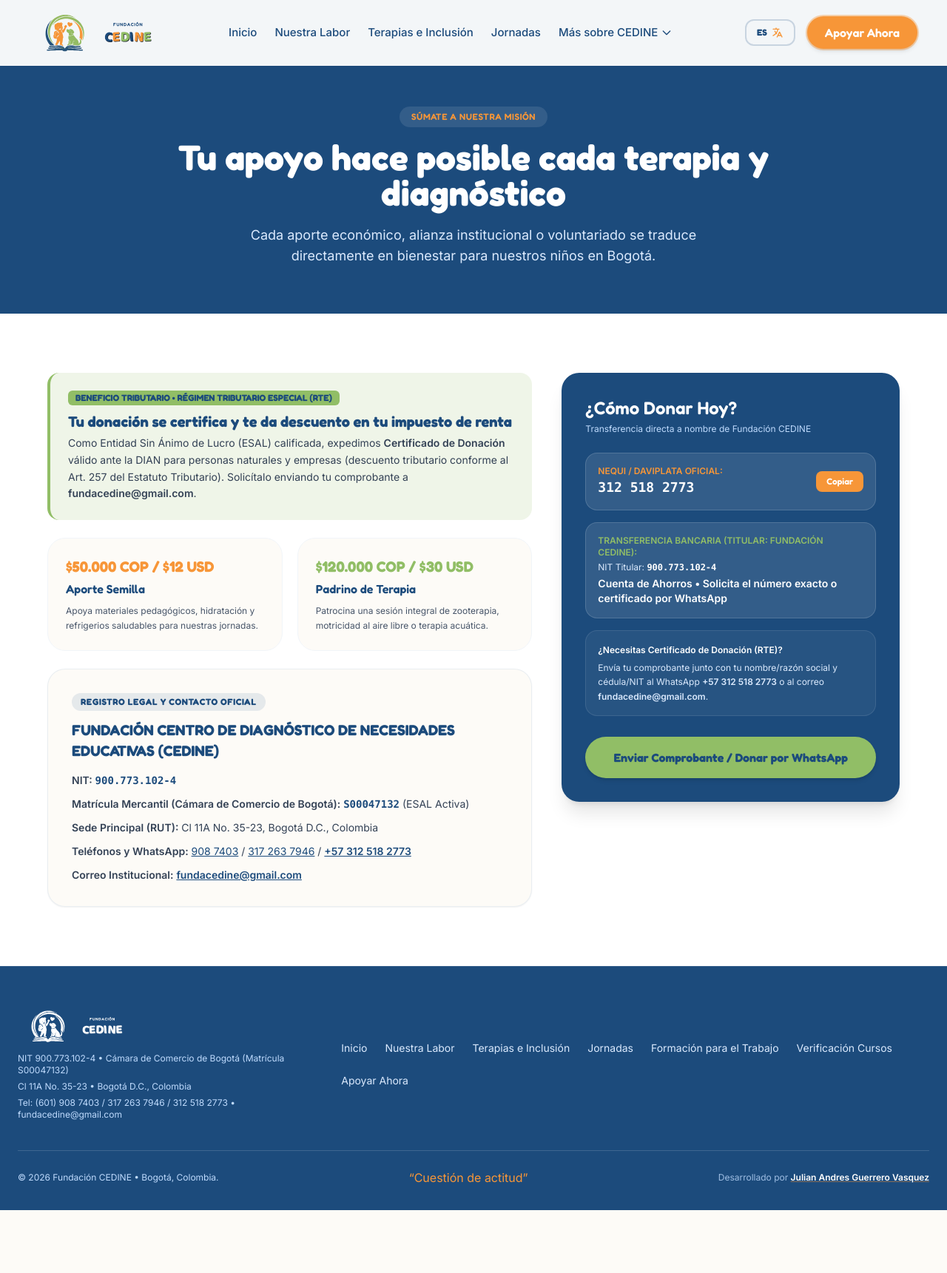
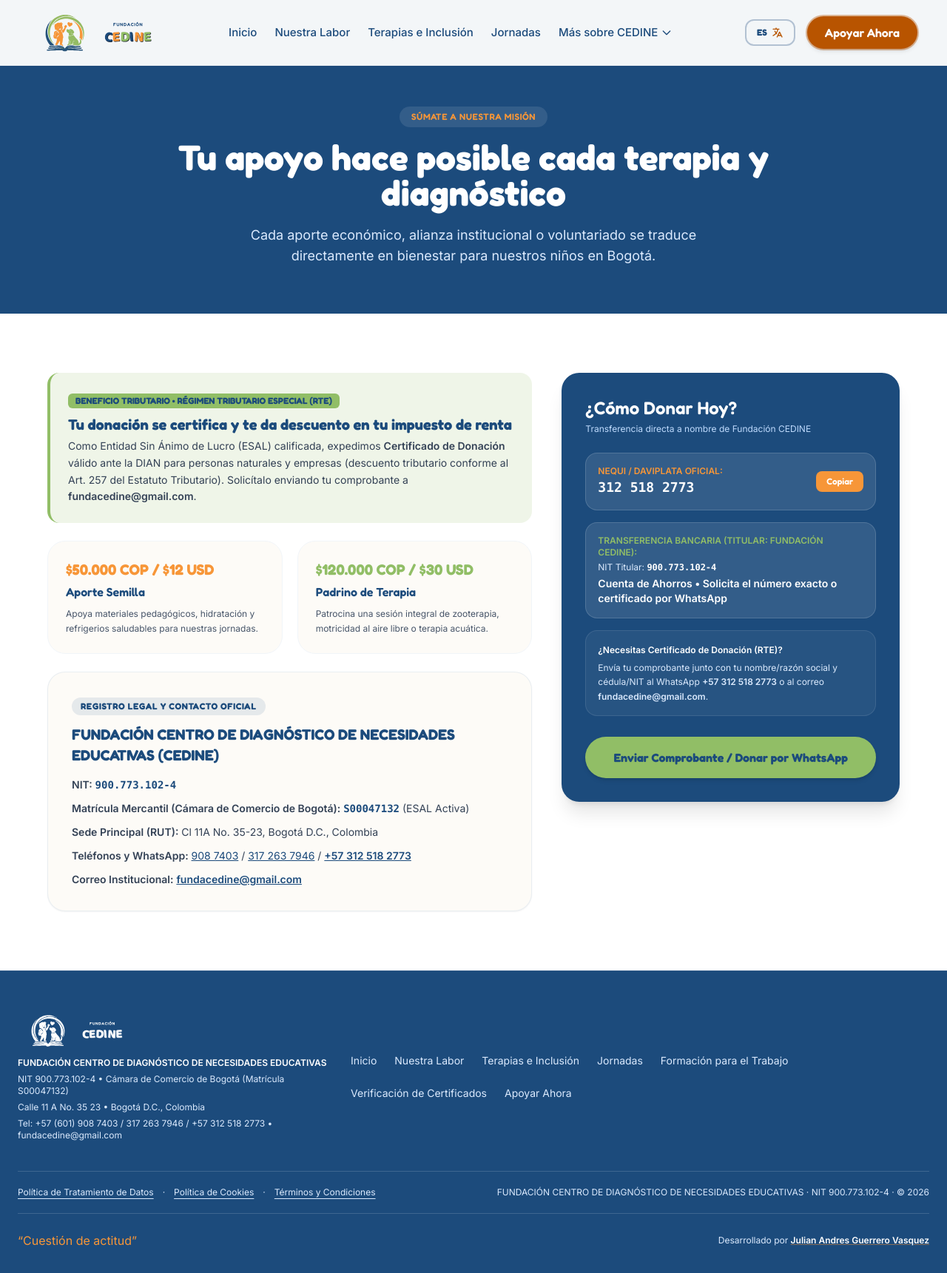
Before and after one commit to Julian-Andres-Guerrero/fundacion-cedine-web, a website: page donar.html in a window 1280 px wide. Shown: the whole page at 74% size. Before the commit the page ends 1636 px from the top, so only its background shows below. Drawn offline with nearby package versions, Linux system fonts and the light colour scheme.

Commit message:
chore: publica actualizacion completa con conexion a Supabase y politicas

```diff
--- a/assets/js/layout.js
+++ b/assets/js/layout.js
@@ -1,36 +1,38 @@
 (function renderGlobalLayout() {
-  const currentPage = window.location.pathname.split('/').pop() || 'index.html';
+  const rawPath = window.location.pathname.replace(/\/$/, '').split('/').pop() || '';
+  const currentPage = rawPath.replace('.html', '');
 
   const navItems = [
-    { href: 'index.html', key: 'nav_home', label: 'Inicio' },
-    { href: 'nosotros.html', key: 'nav_about', label: 'Nuestra Labor' },
-    { href: 'programas.html', key: 'nav_programs', label: 'Terapias e Inclusión' },
-    { href: 'galeria.html', key: 'nav_gallery', label: 'Jornadas' }
+    { href: '/', slug: '', key: 'nav_home', label: 'Inicio' },
+    { href: '/nosotros', slug: 'nosotros', key: 'nav_about', label: 'Nuestra Labor' },
+    { href: '/programas', slug: 'programas', key: 'nav_programs', label: 'Terapias e Inclusión' },
+    { href: '/galeria', slug: 'galeria', key: 'nav_gallery', label: 'Jornadas' }
   ];
 
   const subMenuItems = [
-    { href: 'formacion.html', key: 'nav_sub_formacion', label: 'Formación para el Trabajo' },
-    { href: 'verificacion.html?grupo=1', key: 'nav_sub_verif1', label: 'Verificación Cursos (2025 - 2026)' },
-    { href: 'verificacion.html?grupo=2', key: 'nav_sub_verif2', label: 'Verificación Cursos (2024)' }
+    { href: '/formacion', slug: 'formacion', key: 'nav_sub_formacion', label: 'Formación para el Trabajo' },
+    { href: '/verificacion', slug: 'verificacion', key: 'nav_sub_verif', label: 'Verificación de Certificados' }
   ];
 
   const desktopLinks = navItems.map(item => {
-    const isActive = currentPage === item.href || (currentPage === '' && item.href === 'index.html');
-    const classes = isActive ? 'text-cedine-orange font-semibold' : 'hover:text-cedine-orange transition-colors';
+    const isActive = currentPage === item.slug;
+    const classes = isActive
+      ? 'text-[#B85400] font-bold underline decoration-2 underline-offset-8'
+      : 'text-cedine-blue hover:text-[#B85400] transition-colors';
     return `<a href="${item.href}" class="${classes}" data-i18n="${item.key}">${item.label}</a>`;
   }).join('');
 
-  const isSubActive = currentPage === 'formacion.html' || currentPage === 'verificacion.html';
+  const isSubActive = currentPage === 'formacion' || currentPage === 'verificacion';
   const dropdownDesktop = `
     <div class="relative group">
-      <button type="button" class="flex items-center gap-1 ${isSubActive ? 'text-cedine-orange font-semibold' : 'hover:text-cedine-orange'} transition-colors py-2 focus:outline-none">
+      <button type="button" aria-haspopup="true" aria-expanded="false" class="flex items-center gap-1 ${isSubActive ? 'text-[#B85400] font-bold' : 'text-cedine-blue hover:text-[#B85400]'} transition-colors py-2">
         <span data-i18n="nav_more">Más sobre CEDINE</span>
-        <svg class="w-4 h-4 transition-transform duration-200 group-hover:rotate-180" fill="none" stroke="currentColor" viewBox="0 0 24 24"><path stroke-linecap="round" stroke-linejoin="round" stroke-width="2" d="M19 9l-7 7-7-7"/></svg>
+        <svg aria-hidden="true" class="w-4 h-4 transition-transform duration-200 group-hover:rotate-180 group-focus-within:rotate-180" fill="none" stroke="currentColor" viewBox="0 0 24 24"><path stroke-linecap="round" stroke-linejoin="round" stroke-width="2" d="M19 9l-7 7-7-7"/></svg>
       </button>
-      <div class="invisible opacity-0 group-hover:visible group-hover:opacity-100 transition-all duration-200 absolute left-0 top-full pt-2 w-64 z-50">
-        <div class="bg-white rounded-2xl shadow-xl border border-slate-100 py-2 overflow-hidden">
+      <div class="invisible opacity-0 group-hover:visible group-hover:opacity-100 group-focus-within:visible group-focus-within:opacity-100 transition-all duration-200 absolute left-0 top-full pt-2 w-64 z-50">
+        <div class="bg-white rounded-2xl shadow-xl border border-slate-200 py-2 overflow-hidden">
           ${subMenuItems.map(sub => `
-            <a href="${sub.href}" class="block px-4 py-2.5 text-sm text-cedine-blue hover:bg-cedine-cream hover:text-cedine-orange transition-colors font-medium" data-i18n="${sub.key}">
+            <a href="${sub.href}" class="block px-4 py-2.5 text-sm text-cedine-blue hover:bg-cedine-cream hover:text-[#B85400] transition-colors font-semibold" data-i18n="${sub.key}">
               ${sub.label}
             </a>
           `).join('')}
@@ -40,19 +42,19 @@
   `;
 
   const mobileLinks = navItems.map(item => {
-    const isActive = currentPage === item.href || (currentPage === '' && item.href === 'index.html');
+    const isActive = currentPage === item.slug;
     const classes = isActive
-      ? 'font-display font-semibold text-cedine-orange py-2 border-b border-slate-100'
+      ? 'font-display font-bold text-[#B85400] py-2 border-b border-slate-100'
       : 'font-display font-medium text-cedine-blue py-2 border-b border-slate-100';
     return `<a href="${item.href}" class="${classes}" data-i18n="${item.key}">${item.label}</a>`;
   }).join('');
 
   const mobileSubLinks = `
     <div class="py-2 border-b border-slate-100">
-      <span class="block font-display font-bold text-xs uppercase tracking-wider text-cedine-orange mb-2" data-i18n="nav_more">Más sobre CEDINE</span>
-      <div class="pl-3 flex flex-col gap-2 border-l-2 border-cedine-orange/40">
+      <span class="block font-display font-bold text-xs uppercase tracking-wider text-[#B85400] mb-2" data-i18n="nav_more">Más sobre CEDINE</span>
+      <div class="pl-3 flex flex-col gap-2 border-l-2 border-[#B85400]/40">
         ${subMenuItems.map(sub => `
-          <a href="${sub.href}" class="text-sm font-medium text-cedine-blue hover:text-cedine-orange py-1" data-i18n="${sub.key}">
+          <a href="${sub.href}" class="text-sm font-semibold text-cedine-blue hover:text-[#B85400] py-1" data-i18n="${sub.key}">
             ${sub.label}
           </a>
         `).join('')}
@@ -60,40 +62,40 @@
     </div>
   `;
 
-  const isDonateActive = currentPage === 'donar.html';
+  const isDonateActive = currentPage === 'donar';
   const donateBtnClass = isDonateActive
-    ? 'bg-cedine-orange text-white font-display font-semibold text-base px-6 py-2.5 rounded-full shadow-md ring-2 ring-cedine-orange/40'
-    : 'bg-cedine-orange hover:brightness-105 text-white font-display font-semibold text-base px-6 py-2.5 rounded-full shadow-md shadow-cedine-orange/30 transition-all transform hover:-translate-y-0.5';
+    ? 'bg-[#B85400] text-white font-display font-semibold text-base px-6 py-2.5 rounded-full shadow-md ring-2 ring-[#B85400]/40'
+    : 'bg-[#B85400] hover:bg-[#9E4700] text-white font-display font-semibold text-base px-6 py-2.5 rounded-full shadow-md transition-all transform hover:-translate-y-0.5';
 
   const headerContainer = document.getElementById('global-header');
   if (headerContainer) {
     headerContainer.innerHTML = `
-      <header id="navbar" class="fixed top-0 left-0 w-full z-50 bg-white/95 backdrop-blur-md border-b border-slate-100 shadow-sm">
+      <header id="navbar" class="fixed top-0 left-0 w-full z-50 bg-white/95 backdrop-blur-md border-b border-slate-200 shadow-sm">
         <div class="max-w-7xl mx-auto px-6 lg:px-10 py-3 flex items-center justify-between">
-          <a href="index.html" class="py-1 focus:outline-none" aria-label="Inicio Fundación CEDINE">
+          <a href="/" class="py-1" aria-label="Inicio Fundación CEDINE">
             <img src="assets/img/imagotipo-horizontal-cedine.svg" alt="Fundación CEDINE" class="h-12 sm:h-14 w-auto object-contain" />
           </a>
 
-          <nav class="hidden lg:flex items-center gap-6 text-[15px] font-medium text-cedine-blue">
+          <nav aria-label="Navegación principal" class="hidden lg:flex items-center gap-6 text-[15px] font-medium text-cedine-blue">
             ${desktopLinks}
             ${dropdownDesktop}
           </nav>
 
           <div class="hidden lg:flex items-center gap-4">
-            <button id="lang-toggle" class="px-3.5 py-2 rounded-xl border-2 border-cedine-blue/20 text-xs font-display font-bold text-cedine-blue hover:border-cedine-blue transition flex items-center gap-1.5">
+            <button id="lang-toggle" type="button" aria-label="Cambiar idioma entre Español e Inglés" class="px-3.5 py-2 rounded-xl border-2 border-cedine-blue/30 text-xs font-display font-bold text-cedine-blue hover:border-cedine-blue transition flex items-center gap-1.5">
               <span id="current-lang">ES</span>
-              <svg class="w-4 h-4 text-cedine-orange" fill="none" stroke="currentColor" viewBox="0 0 24 24"><path stroke-linecap="round" stroke-linejoin="round" stroke-width="2" d="M3 5h12M9 3v2m1.048 9.5A18.022 18.022 0 016.412 9m6.088 9h7M11 21l5-10 5 10M12.751 5C11.783 10.77 8.07 15.61 3 18.129"/></svg>
+              <svg aria-hidden="true" class="w-4 h-4 text-[#B85400]" fill="none" stroke="currentColor" viewBox="0 0 24 24"><path stroke-linecap="round" stroke-linejoin="round" stroke-width="2" d="M3 5h12M9 3v2m1.048 9.5A18.022 18.022 0 016.412 9m6.088 9h7M11 21l5-10 5 10M12.751 5C11.783 10.77 8.07 15.61 3 18.129"/></svg>
             </button>
 
-            <a href="donar.html" class="${donateBtnClass}" data-i18n="nav_donate">
+            <a href="/donar" class="${donateBtnClass}" data-i18n="nav_donate">
               Donar Ahora
             </a>
           </div>
 
           <div class="flex items-center gap-3 lg:hidden">
-            <button id="lang-toggle-mobile" class="px-3 py-1.5 rounded-lg border border-cedine-blue/30 text-xs font-display font-bold text-cedine-blue">ES</button>
-            <button id="mobile-menu-btn" class="p-2 rounded-xl text-cedine-blue hover:bg-slate-100" aria-label="Abrir menú">
-              <svg class="w-7 h-7" fill="none" stroke="currentColor" viewBox="0 0 24 24"><path stroke-linecap="round" stroke-linejoin="round" stroke-width="2.2" d="M4 6h16M4 12h16M4 18h16"/></svg>
+            <button id="lang-toggle-mobile" type="button" aria-label="Cambiar idioma" class="px-3 py-1.5 rounded-lg border border-cedine-blue/30 text-xs font-display font-bold text-cedine-blue">ES</button>
+            <button id="mobile-menu-btn" type="button" aria-label="Abrir menú de navegación" aria-expanded="false" class="p-2 rounded-xl text-cedine-blue hover:bg-slate-100">
+              <svg aria-hidden="true" class="w-7 h-7" fill="none" stroke="currentColor" viewBox="0 0 24 24"><path stroke-linecap="round" stroke-linejoin="round" stroke-width="2.2" d="M4 6h16M4 12h16M4 18h16"/></svg>
             </button>
           </div>
         </div>
@@ -101,7 +103,7 @@
         <div id="mobile-menu" class="hidden lg:hidden bg-white border-t border-slate-100 px-6 py-5 flex-col gap-3 shadow-xl max-h-[85vh] overflow-y-auto">
           ${mobileLinks}
           ${mobileSubLinks}
-          <a href="donar.html" class="mt-2 text-center bg-cedine-orange text-white font-display font-semibold py-3 rounded-full shadow-md" data-i18n="nav_donate">Donar Ahora</a>
+          <a href="/donar" class="mt-2 text-center bg-[#B85400] text-white font-display font-semibold py-3 rounded-full shadow-md" data-i18n="nav_donate">Donar Ahora</a>
         </div>
       </header>
     `;
@@ -114,26 +116,40 @@
         <div class="max-w-7xl mx-auto flex flex-col md:flex-row items-start md:items-center justify-between gap-8 pb-10 border-b border-white/15">
           <div class="space-y-1.5">
             <img src="assets/img/imagotipo-horizontal-blanco-cedine.svg" alt="Fundación CEDINE" class="h-12 w-auto mb-3" />
-            <p class="text-blue-200 text-xs">NIT 900.773.102-4 • Cámara de Comercio de Bogotá (Matrícula S00047132)</p>
-            <p class="text-blue-200 text-xs">Cl 11A No. 35-23 • Bogotá D.C., Colombia</p>
-            <p class="text-blue-200 text-xs">Tel: (601) 908 7403 / 317 263 7946 / 312 518 2773 • fundacedine@gmail.com</p>
+            <p class="text-white font-semibold text-xs">FUNDACIÓN CENTRO DE DIAGNÓSTICO DE NECESIDADES EDUCATIVAS</p>
+            <p class="text-blue-100 text-xs">NIT 900.773.102-4 • Cámara de Comercio de Bogotá (Matrícula S00047132)</p>
+            <p class="text-blue-100 text-xs">Calle 11 A No. 35 23 • Bogotá D.C., Colombia</p>
+            <p class="text-blue-100 text-xs">Tel: +57 (601) 908 7403 / 317 263 7946 / +57 312 518 2773 • fundacedine@gmail.com</p>
           </div>
 
-          <div class="flex flex-wrap gap-6 text-sm text-blue-100">
-            <a href="index.html" class="hover:text-cedine-orange transition" data-i18n="nav_home">Inicio</a>
-            <a href="nosotros.html" class="hover:text-cedine-orange transition" data-i18n="nav_about">Nuestra Labor</a>
-            <a href="programas.html" class="hover:text-cedine-orange transition" data-i18n="nav_programs">Terapias e Inclusión</a>
-            <a href="galeria.html" class="hover:text-cedine-orange transition" data-i18n="nav_gallery">Jornadas</a>
-            <a href="formacion.html" class="hover:text-cedine-orange transition" data-i18n="nav_sub_formacion">Formación para el Trabajo</a>
-            <a href="verificacion.html" class="hover:text-cedine-orange transition" data-i18n="nav_sub_verif1">Verificación Cursos</a>
-            <a href="donar.html" class="hover:text-cedine-orange transition" data-i18n="nav_donate">Donar Ahora</a>
-          </div>
+          <nav aria-label="Enlaces del pie de página" class="flex flex-wrap gap-6 text-sm text-blue-100">
+            <a href="/" class="hover:text-cedine-orange transition" data-i18n="nav_home">Inicio</a>
+            <a href="/nosotros" class="hover:text-cedine-orange transition" data-i18n="nav_about">Nuestra Labor</a>
+            <a href="/programas" class="hover:text-cedine-orange transition" data-i18n="nav_programs">Terapias e Inclusión</a>
+            <a href="/galeria" class="hover:text-cedine-orange transition" data-i18n="nav_gallery">Jornadas</a>
+            <a href="/formacion" class="hover:text-cedine-orange transition" data-i18n="nav_sub_formacion">Formación para el Trabajo</a>
+            <a href="/verificacion" class="hover:text-cedine-orange transition" data-i18n="nav_sub_verif">Verificación de Certificados</a>
+            <a href="/donar" class="hover:text-cedine-orange transition" data-i18n="nav_donate">Donar Ahora</a>
+          </nav>
         </div>
 
-        <div class="max-w-7xl mx-auto pt-6 flex flex-col sm:flex-row items-center justify-between text-xs text-blue-200 gap-3">
-          <p>© 2026 Fundación CEDINE • Bogotá, Colombia.</p>
+        <!-- Bloque Legal Obligatorio (Ley 1581 de 2012) -->
+        <div class="max-w-7xl mx-auto py-5 border-b border-white/15 flex flex-col sm:flex-row items-center justify-between gap-3 text-xs text-blue-100">
+          <div class="flex flex-wrap items-center justify-center gap-x-3 gap-y-1">
+            <a href="/politica-de-datos" class="hover:text-cedine-orange underline underline-offset-4 transition">Política de Tratamiento de Datos</a>
+            <span aria-hidden="true">·</span>
+            <a href="/politica-de-cookies" class="hover:text-cedine-orange underline underline-offset-4 transition">Política de Cookies</a>
+            <span aria-hidden="true">·</span>
+            <a href="/terminos" class="hover:text-cedine-orange underline underline-offset-4 transition">Términos y Condiciones</a>
+          </div>
+          <p class="text-blue-100 text-center sm:text-right">
+            FUNDACIÓN CENTRO DE DIAGNÓSTICO DE NECESIDADES EDUCATIVAS · NIT 900.773.102-4 · © 2026
+          </p>
+        </div>
+
+        <div class="max-w-7xl mx-auto pt-6 flex flex-col sm:flex-row items-center justify-between text-xs text-blue-100 gap-3">
           <p class="font-playful text-base text-cedine-orange">“Cuestión de actitud”</p>
-          <p class="text-blue-200/80">
+          <p>
             <span data-i18n="footer_dev_by">Desarrollado por</span>
             <a href="https://github.com/Julian-Andres-Guerrero" target="_blank" rel="noopener noreferrer" class="text-white font-semibold hover:text-cedine-orange underline decoration-cedine-orange/50 transition">
               Julian Andres Guerrero Vasquez
--- /dev/null
+++ b/package.json
@@ -0,0 +1,6 @@
+{
+  "dependencies": {
+    "@supabase/ssr": "^0.12.7",
+    "@supabase/supabase-js": "^2.119.1"
+  }
+}
```
Also changed, not shown: assets/css/custom.css (+9 -1 lines), donar.html (+1 -1 lines), sitemap.xml (+34 -4 lines), 5 other files.
